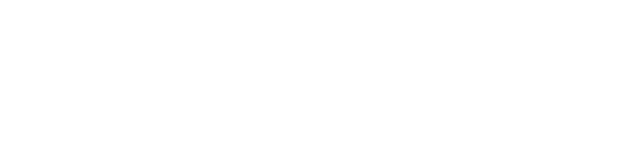
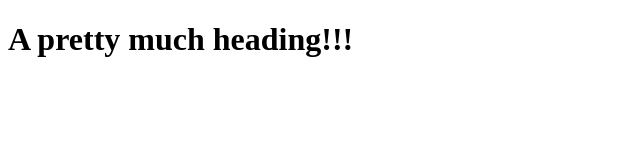
Before and after one commit to UsmanJavedAttari/testing, a plain HTML site: page index.html in a window 1280 px wide. Shown: the whole page, without its empty margins (0-640 px from the left). Drawn offline with Linux system fonts and the light colour scheme.

Commit message:
Added h1 in the index.html

```diff
--- a/index.html
+++ b/index.html
@@ -9,7 +9,7 @@
 </head>
 
 <body>
-
+    <h1>A pretty much heading!!!</h1>
 </body>
 
 </html>
```
